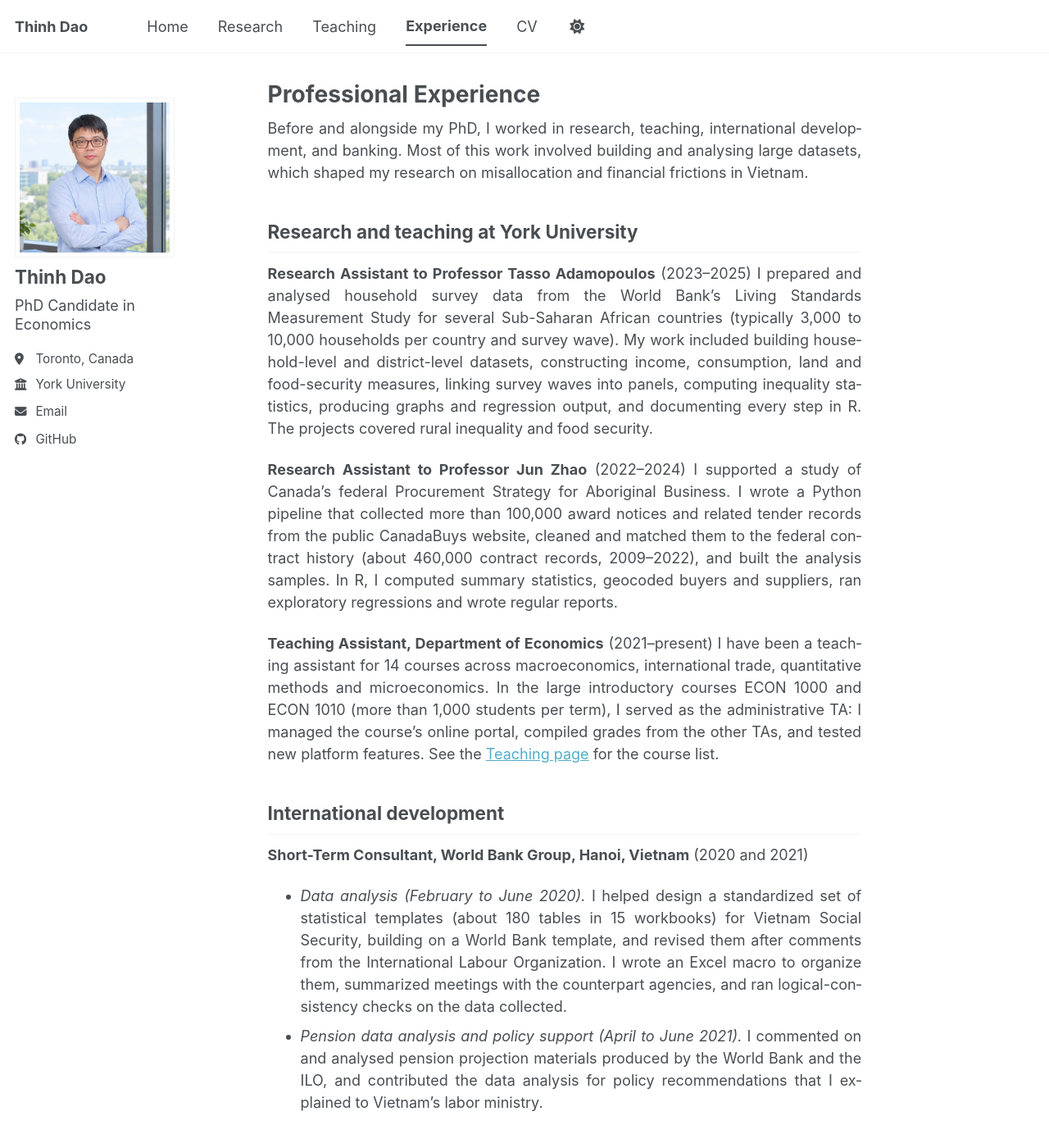
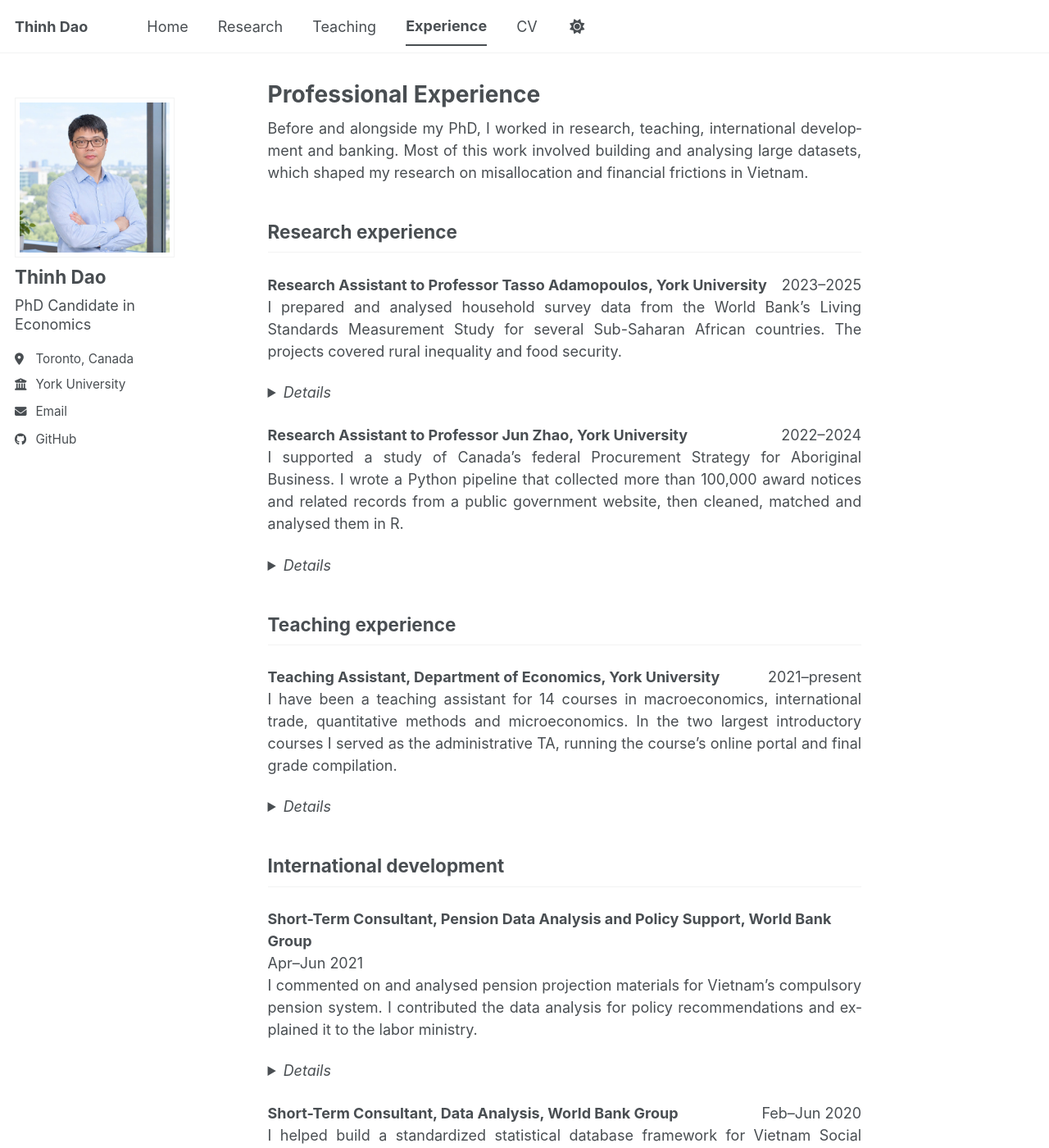
Before and after one commit to thinh-dao-econ/thinh-dao-econ.github.io, a Jekyll site: the page built from _pages/experience.md, in a window 1280 px wide and 1400 px high. Shown: the whole window at 82% size. Built offline with Jekyll 4.4.1, drawn with Linux system fonts in a browser that asks for light colours; a style sheet for code colours, icons or effects is not loaded; some of the changed text lies outside the part shown.

Commit message:
Update experience.md

```diff
--- a/_pages/experience.md
+++ b/_pages/experience.md
@@ -4,35 +4,148 @@ title: "Professional Experience"
 author_profile: true
 ---
 
-Before and alongside my PhD, I worked in research, teaching, international development, and banking. Most of this work involved building and analysing large datasets, which shaped my research on misallocation and financial frictions in Vietnam.
+Before and alongside my PhD, I worked in research, teaching, international development and banking. Most of this work involved building and analysing large datasets, which shaped my research on misallocation and financial frictions in Vietnam.
 
-## Research and teaching at York University
+## Research experience
 
-**Research Assistant to Professor Tasso Adamopoulos** (2023–2025)
-I prepared and analysed household survey data from the World Bank's Living Standards Measurement Study for several Sub-Saharan African countries (typically 3,000 to 10,000 households per country and survey wave). My work included building household-level and district-level datasets, constructing income, consumption, land and food-security measures, linking survey waves into panels, computing inequality statistics, producing graphs and regression output, and documenting every step in R. The projects covered rural inequality and food security.
+<div style="display:flex; justify-content:space-between; flex-wrap:wrap; margin-top:1.4em;">
+<strong>Research Assistant to Professor Tasso Adamopoulos, York University</strong>
+<span>2023–2025</span>
+</div>
 
-**Research Assistant to Professor Jun Zhao** (2022–2024)
-I supported a study of Canada's federal Procurement Strategy for Aboriginal Business. I wrote a Python pipeline that collected more than 100,000 award notices and related tender records from the public CanadaBuys website, cleaned and matched them to the federal contract history (about 460,000 contract records, 2009–2022), and built the analysis samples. In R, I computed summary statistics, geocoded buyers and suppliers, ran exploratory regressions and wrote regular reports.
+I prepared and analysed household survey data from the World Bank's Living Standards Measurement Study for several Sub-Saharan African countries. The projects covered rural inequality and food security.
 
-**Teaching Assistant, Department of Economics** (2021–present)
-I have been a teaching assistant for 14 courses across macroeconomics, international trade, quantitative methods and microeconomics. In the large introductory courses ECON 1000 and ECON 1010 (more than 1,000 students per term), I served as the administrative TA: I managed the course's online portal, compiled grades from the other TAs, and tested new platform features. See the [Teaching page]({{ site.baseurl }}/teaching/) for the course list.
+<details markdown="1">
+<summary style="cursor:pointer;"><em>Details</em></summary>
+
+- Worked with household surveys of roughly 3,000 to 10,000 households per country and survey wave (Ethiopia, Malawi, Nigeria, Tanzania, Uganda).
+- Built household-level and district-level datasets and constructed income, consumption, land and food-security measures, including unit conversions, price construction and per-capita measures.
+- Linked survey waves into panels, trimmed outliers, and ran robustness checks on sample and variable choices.
+- Computed inequality statistics, produced bin-scatter and rank-rank graphs and regression output, and delivered the results as reproducible R Markdown reports.
+- Replicated the professor's Stata analysis in R and documented each processing step so that others could use the data.
+- Tools: R (tidyverse, haven, ineq, ggplot2, stargazer, R Markdown).
+
+</details>
+
+<div style="display:flex; justify-content:space-between; flex-wrap:wrap; margin-top:1.4em;">
+<strong>Research Assistant to Professor Jun Zhao, York University</strong>
+<span>2022–2024</span>
+</div>
+
+I supported a study of Canada's federal Procurement Strategy for Aboriginal Business. I wrote a Python pipeline that collected more than 100,000 award notices and related records from a public government website, then cleaned, matched and analysed them in R.
+
+<details markdown="1">
+<summary style="cursor:pointer;"><em>Details</em></summary>
+
+- Learned Python independently and wrote the multi-step scraping pipeline (requests, BeautifulSoup, pandas, parallel requests with retry logic) and its documentation.
+- Matched the scraped records to the federal contract history (about 460,000 records, 2009–2022) and to a directory of Indigenous businesses, resolving duplicates and data-quality issues.
+- Constructed analysis samples, geocoded buyers and suppliers to compute distances, and ran summary statistics and exploratory regressions.
+- Compiled federal trade-agreement thresholds from official documents and used them to classify contracts.
+- Wrote data-processing records and a series of reports as reproducible R Markdown documents.
+- Tools: Python, R (tidyverse, lubridate, geosphere, ggplot2), R Markdown. Roughly 10 hours per week over about 40 to 60 weeks.
+
+</details>
+
+## Teaching experience
+
+<div style="display:flex; justify-content:space-between; flex-wrap:wrap; margin-top:1.4em;">
+<strong>Teaching Assistant, Department of Economics, York University</strong>
+<span>2021–present</span>
+</div>
+
+I have been a teaching assistant for 14 courses in macroeconomics, international trade, quantitative methods and microeconomics. In the two largest introductory courses I served as the administrative TA, running the course's online portal and final grade compilation.
+
+<details markdown="1">
+<summary style="cursor:pointer;"><em>Details</em></summary>
+
+- Main role in most courses: grading assignments and exams. In ECON 2500 I also lead tutorials.
+- Administrative TA for ECON 1000 and ECON 1010 (more than 1,000 students in a term): managed the online portal, compiled grades from the other TAs and confirmed them with the course directors, and tested new platform features.
+- See the [Teaching page]({{ site.baseurl }}/teaching/) for the full course list.
+
+</details>
 
 ## International development
 
-**Short-Term Consultant, World Bank Group, Hanoi, Vietnam** (2020 and 2021)
-- *Data analysis (February to June 2020).* I helped design a standardized set of statistical templates (about 180 tables in 15 workbooks) for Vietnam Social Security, building on a World Bank template, and revised them after comments from the International Labour Organization. I wrote an Excel macro to organize them, summarized meetings with the counterpart agencies, and ran logical-consistency checks on the data collected.
-- *Pension data analysis and policy support (April to June 2021).* I commented on and analysed pension projection materials produced by the World Bank and the ILO, and contributed the data analysis for policy recommendations that I explained to Vietnam's labor ministry.
+<div style="display:flex; justify-content:space-between; flex-wrap:wrap; margin-top:1.4em;">
+<strong>Short-Term Consultant, Pension Data Analysis and Policy Support, World Bank Group</strong>
+<span>Apr–Jun 2021</span>
+</div>
+
+I commented on and analysed pension projection materials for Vietnam's compulsory pension system. I contributed the data analysis for policy recommendations and explained it to the labor ministry.
+
+<details markdown="1">
+<summary style="cursor:pointer;"><em>Details</em></summary>
+
+- Reviewed the World Bank's baseline pension projection note and the joint World Bank and ILO comparison of fund projections.
+- Worked in English with the World Bank and ILO teams and in Vietnamese with government counterparts.
+
+</details>
+
+<div style="display:flex; justify-content:space-between; flex-wrap:wrap; margin-top:1.4em;">
+<strong>Short-Term Consultant, Data Analysis, World Bank Group</strong>
+<span>Feb–Jun 2020</span>
+</div>
+
+I helped build a standardized statistical database framework for Vietnam Social Security. I designed the data-collection tables and checked the data that came back.
+
+<details markdown="1">
+<summary style="cursor:pointer;"><em>Details</em></summary>
+
+- Designed about 180 tables in 15 Excel workbooks, building on an earlier World Bank template and revising it after comments from the International Labour Organization.
+- Wrote an Excel macro that organizes each workbook, prepared bilingual (English and Vietnamese) table specifications, and summarized meetings with counterpart agencies.
+- Ran logical-consistency checks on the returned data, comparing totals across tables, years and groups, and documented discrepancies.
+
+</details>
 
 ## Banking
 
-**Bank for Investment and Development of Vietnam (BIDV)** (2012–2020)
-- *Human resources (2015–2020).* I analysed branch performance to set staffing needs, ran recruitment (about 5,000 applications screened and about 1,000 hires a year across roughly 220 branches), contributed to the design of the bank's recruitment software, and helped plan staffing for a large bank merger.
-- *Business planning (2013–2015).* I developed business plans and performance evaluations for the bank and its branches, and proposed a restructuring plan for an underperforming regional branch, approved by the bank's Board of Directors.
-- *Corporate credit analysis (2012–2013).* I analysed corporate clients' financial statements and collateral and recommended credit terms.
+<div style="display:flex; justify-content:space-between; flex-wrap:wrap; margin-top:1.4em;">
+<strong>Senior Human Resources Officer, Bank for Investment and Development of Vietnam (BIDV)</strong>
+<span>2015–2020</span>
+</div>
 
-My experience with lending and interest-rate regulation for small and medium-sized firms in Vietnam is one of the motivations for my dissertation research.
+I analysed branch performance to set staffing needs and ran recruitment across a network of about 220 branches. I also helped plan staffing for a large bank merger.
 
-## Skills and tools
+<details markdown="1">
+<summary style="cursor:pointer;"><em>Details</em></summary>
+
+- Screened about 5,000 applications and recruited about 1,000 staff per year using Excel.
+- Contributed directly to the design of the bank's recruitment software, now part of its recruitment website.
+- Earlier in this role, proposed succession plans and appointments for branch managers in the Mekong Delta and developed the staffing plan for 11 branches merged into the bank.
+
+</details>
+
+<div style="display:flex; justify-content:space-between; flex-wrap:wrap; margin-top:1.4em;">
+<strong>Business Planning Officer, Strategic Planning Department, BIDV</strong>
+<span>2013–2015</span>
+</div>
+
+I developed business plans and evaluated the performance of the bank and its branches using large banking datasets. I proposed a restructuring plan for an underperforming regional branch, which the Board of Directors approved.
+
+<details markdown="1">
+<summary style="cursor:pointer;"><em>Details</em></summary>
+
+- Appraised and proposed business plans for branches in Ho Chi Minh City and the Mekong Delta, and tracked and ranked their performance.
+- Examined branch-level loan lists, lending rates and collateral to identify risks.
+
+</details>
+
+<div style="display:flex; justify-content:space-between; flex-wrap:wrap; margin-top:1.4em;">
+<strong>Corporate Credit Analyst and Relationship Officer, SGD1 Branch, BIDV</strong>
+<span>2012–2013</span>
+</div>
+
+I assessed corporate clients' credit quality from their financial statements, business plans and collateral. I recommended credit terms and worked with other departments on foreign exchange, trade finance and international payments.
+
+<details markdown="1">
+<summary style="cursor:pointer;"><em>Details</em></summary>
+
+- Proposed credit limits, interest rates and disbursements, and valued collateral assets.
+- My experience with lending and interest-rate regulation for small and medium-sized firms in Vietnam is one of the motivations for my dissertation research.
+
+</details>
+
+## Skills
 
 R, Python, Julia, MATLAB, LaTeX, Excel and VBA. Languages: Vietnamese (native) and English (fluent).
 
```
